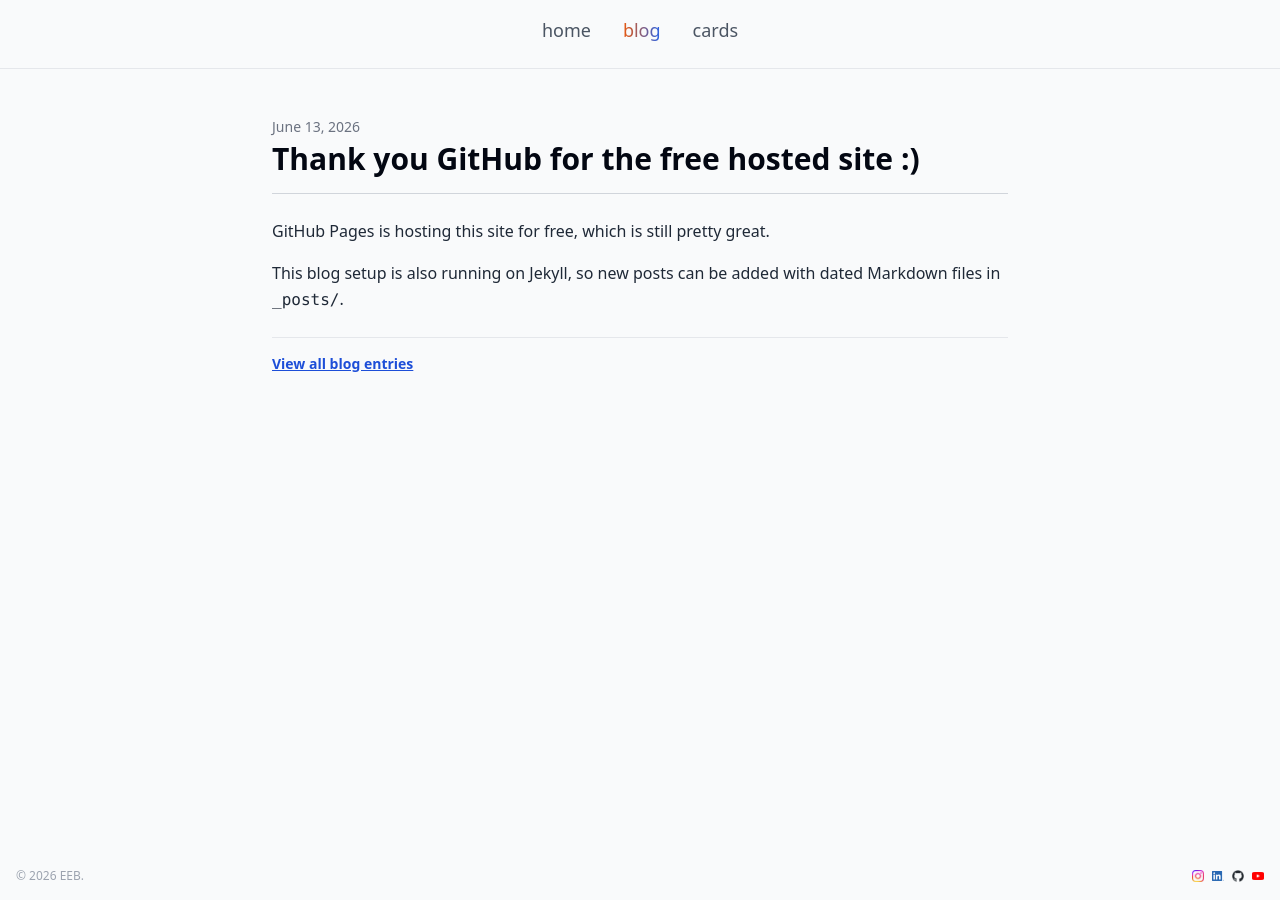
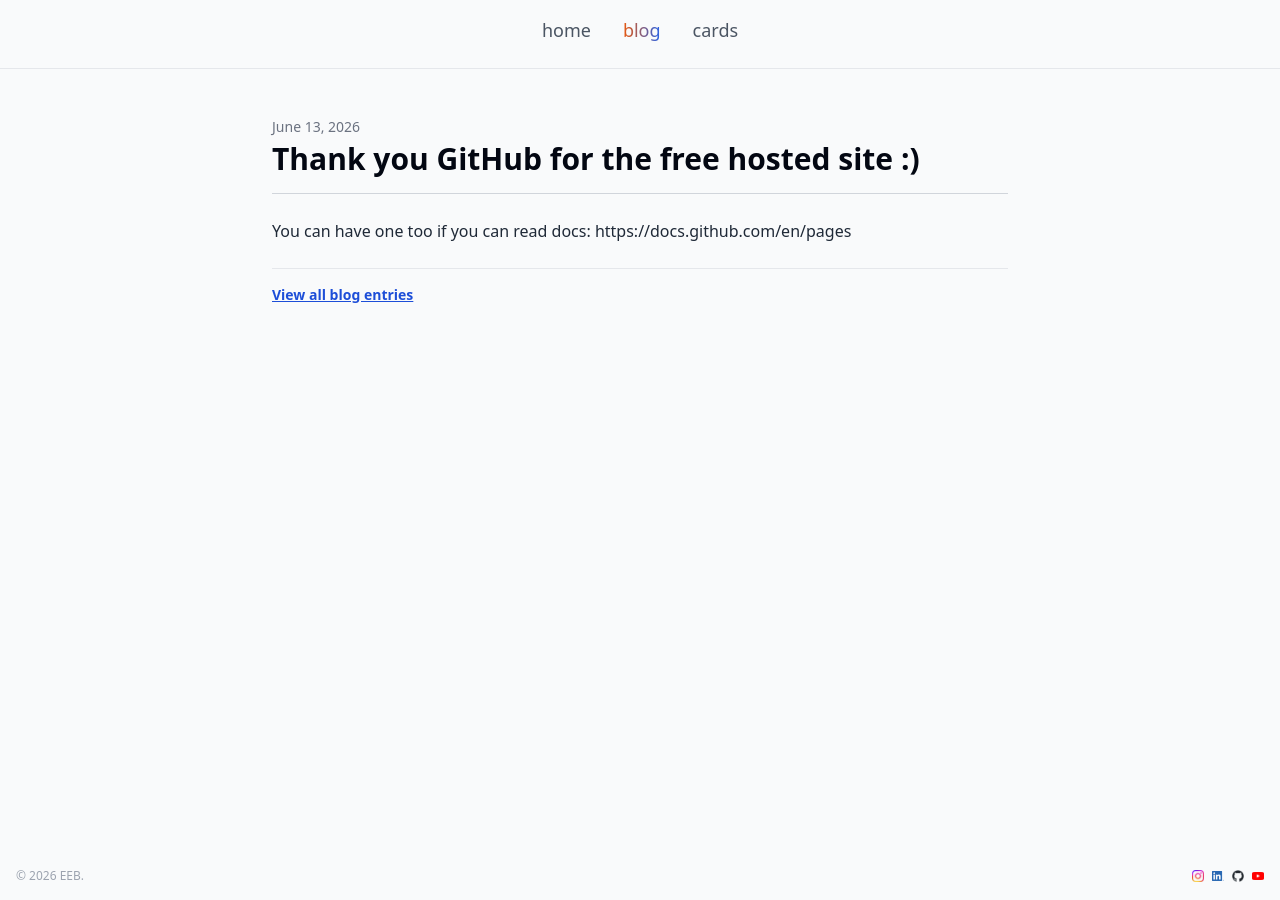
Before and after one commit to enriquebarragan/enriquebarragan.github.io, a Jekyll site: the page built from _posts/2026-06-13-free-hosted-site.md, in a window 1280 px wide. Built offline with Jekyll 4.4.1, drawn with Linux system fonts in a browser that asks for light colours; nearby versions of some CDN libraries.

Commit message:
Update 2026-06-13-free-hosted-site.md

```diff
--- a/_posts/2026-06-13-free-hosted-site.md
+++ b/_posts/2026-06-13-free-hosted-site.md
@@ -4,6 +4,4 @@
 permalink: /blogs/free-hosted-site/
 ---
 
-GitHub Pages is hosting this site for free, which is still pretty great.
-
-This blog setup is also running on Jekyll, so new posts can be added with dated Markdown files in `_posts/`.
+You can have one too if you can read docs: https://docs.github.com/en/pages
```
